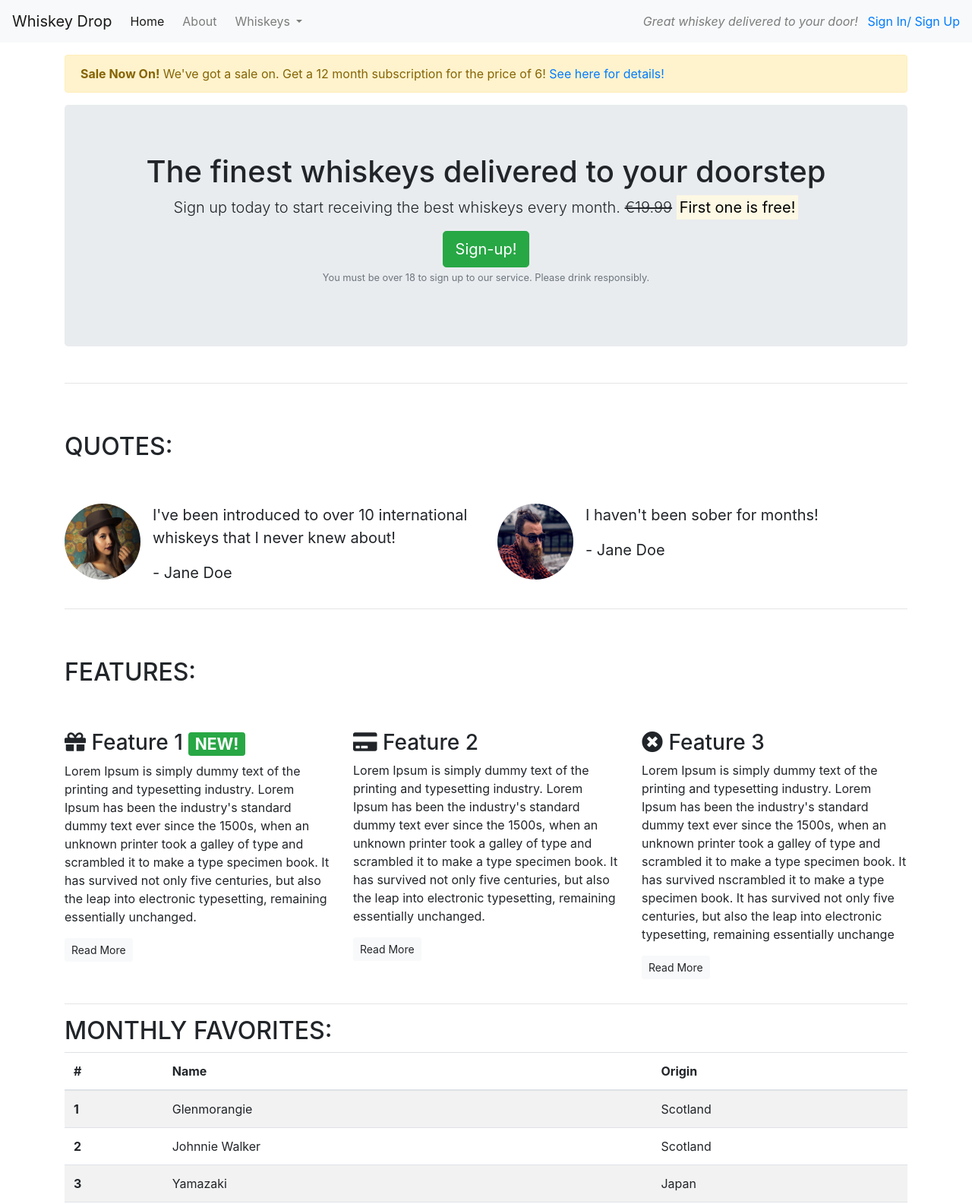
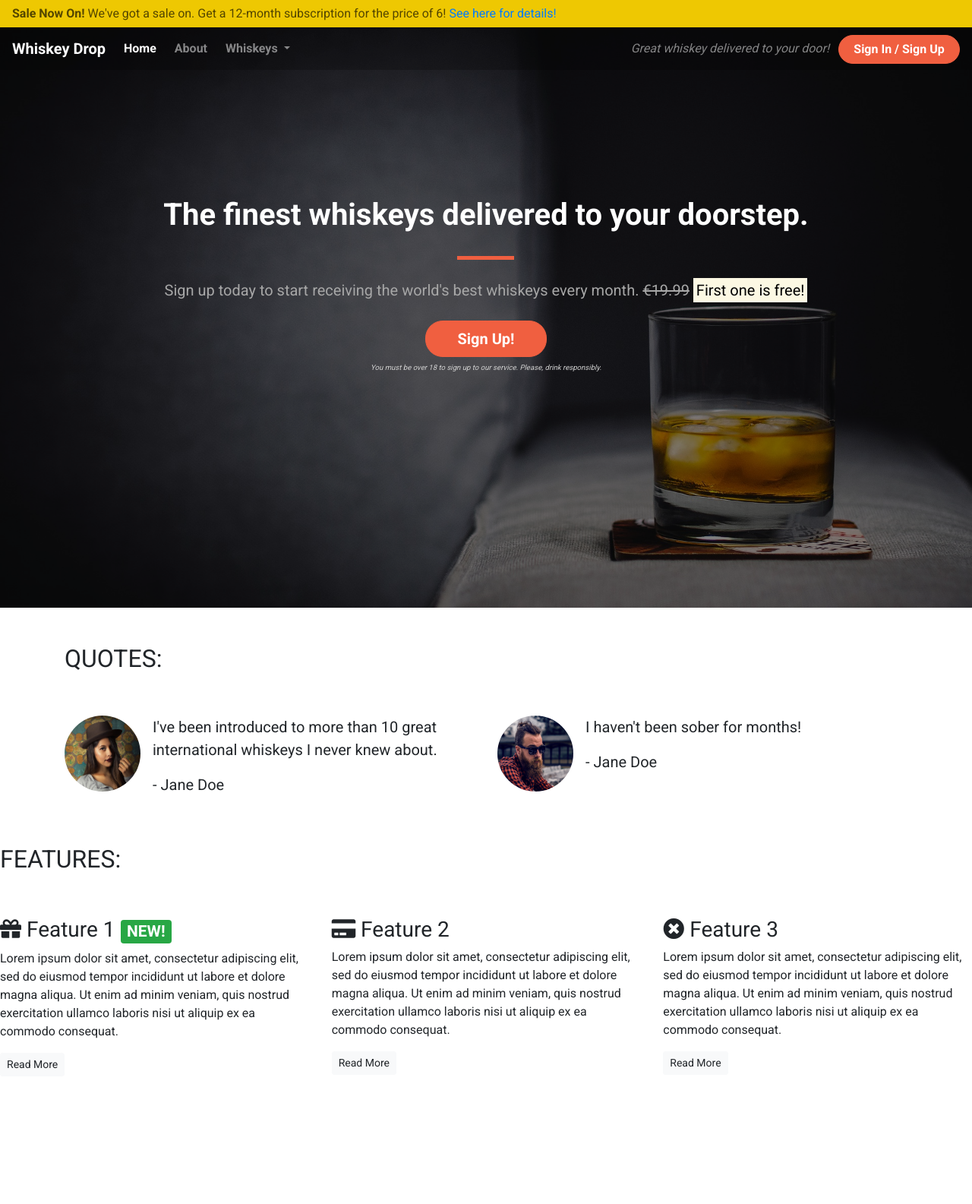
Before and after one commit to sian504/bootstrap-practice, a plain HTML site: page index.html in a window 1280 px wide. Shown: the top 1585 px of the page at 76% size. After the commit the page ends 1433 px from the top, so only its background shows below. Drawn offline with nearby package versions, Linux system fonts and the light colour scheme.

Commit message:
feat: added containers and further styling

```diff
--- /dev/null
+++ b/css/style.css
@@ -0,0 +1,139 @@
+body {
+    font-family: 'Roboto', sans-serif;
+}
+
+.alert-container .col-12 {
+    padding-left: 0;
+    padding-right: 0;
+}
+
+.site-wide-alert {
+    color: #544600;
+    background-color: #eec802;
+    border-color: #eec802;
+    padding: 5px 15px;
+    margin-bottom: 0;
+    border: 1px solid transparent;
+    border-radius: 0;
+}
+
+
+.callout-container {
+    height: 100vh;
+
+    background: url('../images/whiskey-background.jpg') no-repeat bottom right fixed;
+    -webkit-background-size: cover;
+    -moz-background-size: cover;
+    -o-background-size: cover;
+    background-size: cover;
+
+    display: flex;
+    align-items: center;
+    justify-content: center;
+
+    position: relative;
+}
+
+.opaque-overlay {
+    position: absolute;
+    top: 0;
+    left: 0;
+    height: 100%;
+    width: 100%;
+    background-color: rgba(0, 0, 0, 0.5);
+}
+
+/* Navbar */
+
+.navalert-container {
+    position: absolute;
+    top: 0;
+    left: 0;
+    z-index: 1;
+    padding-left: 0;
+    padding-right: 0;
+}
+
+.navbar {
+    margin-bottom: 0;
+    width: 100%;
+    background-color: rgba(0, 0, 0, .25);
+    border: 0;
+}
+
+.navbar .navbar-toggler {
+    border: 0;
+}
+
+.navbar .navbar-brand {
+    font-weight: bold;
+}
+
+.navbar .navbar-nav a {
+    font-weight: bold;
+}
+
+
+/* Jumbotron */
+
+.jumbotron {
+    background-color: transparent;
+}
+
+.jumbotron h1 {
+    color: white;
+    font-weight: bold;
+    margin-bottom: 30px;
+    color: white;
+}
+
+.jumbotron .lead {
+    color: #a7a7a7;
+    margin: 25px 0;
+}
+
+.jumbotron small {
+    font-size: 60%;
+    font-style: italic;
+    color: #d0d0d0;
+}
+
+/* Block dividers */
+
+.block-divider {
+    width: 75px;
+    height: 5px;
+    border: 0;
+    background-color: #444;
+}
+
+.block-divider--orange {
+    background-color: #f05f40;
+}
+
+.block-divider--short {
+    width: 35px;
+}
+
+/* Buttons */
+
+.btn--cta {
+    font-weight: bold;
+    border-radius: 23px;
+    width: 160px;
+}
+
+.btn--red {
+    color: white;
+    background-color: #f05f40;
+    border-color: #f05f40;
+}
+
+.btn--red:hover,
+.btn--red:active,
+.btn--red:focus,
+.btn--red:active:focus {
+    background-color: #df4929;
+    border-color: #df4929;
+    color: white;
+}
--- a/index.html
+++ b/index.html
@@ -1,28 +1,43 @@
 <!DOCTYPE html>
-<html lang="en">
+<html lang="en-us">
+
 <head>
-    <link rel="stylesheet" href="https://stackpath.bootstrapcdn.com/bootstrap/4.1.3/css/bootstrap.min.css"
-        integrity="sha384-MCw98/SFnGE8fJT3GXwEOngsV7Zt27NXFoaoApmYm81iuXoPkFOJwJ8ERdknLPMO" crossorigin="anonymous">
-    <link rel="stylesheet" href="https://use.fontawesome.com/releases/v5.6.1/css/all.css" integrity="sha384-gfdkjb5BdAXd+lj+gudLWI+BXq4IuLW5IT+brZEZsLFm++aCMlF1V92rMkPaX4PP" crossorigin="anonymous">
-    <meta charset="UTF-8">
-    <meta http-equiv="X-UA-Compatible" content="IE=edge">
+    <meta charset="utf-8">
+    <title>Whiskey Drop | Taste a new whiskey every month</title>
     <meta name="viewport" content="width=device-width, initial-scale=1.0">
-    <title>Whiskey Drop | Taste a new whiskey every month</title>
+    <link rel="stylesheet" href="https://maxcdn.bootstrapcdn.com/bootstrap/4.1.3/css/bootstrap.min.css">
+    <link rel="stylesheet" href="https://use.fontawesome.com/releases/v5.6.1/css/all.css"
+        integrity="sha384-gfdkjb5BdAXd+lj+gudLWI+BXq4IuLW5IT+brZEZsLFm++aCMlF1V92rMkPaX4PP" crossorigin="anonymous">
+    <link href="https://fonts.googleapis.com/css?family=Roboto:400,700" rel="stylesheet">
+    <link rel="stylesheet" href="css/style.css" type="text/css" />
 </head>
+
 <body>
-    <nav class="navbar navbar-light bg-light navbar-expand-sm">
+    <div class="container-fluid navalert-container">
+        <div class="container-fluid alert-container">
+            <div class="row d-none d-sm-block">
+                <div class="col-12">
+                    <div class="site-wide-alert alert alert-warning">
+                        <strong>Sale Now On!</strong> We've got a sale on. Get a 12-month subscription for the price of
+                        6! <a href="">See here for details!</a>
+                    </div>
+                </div>
+            </div>
+        </div>
+        <nav class="navbar navbar-dark navbar-expand-sm">
+            <a href="/" class="navbar-brand">Whiskey Drop</a>
+
             <button class="navbar-toggler ml-auto" type="button" data-toggle="collapse" data-target="#navbarNavDropdown"
                 aria-controls="navbarNavDropdown" aria-expanded="false" aria-label="Toggle navigation">
                 <span class="navbar-toggler-icon"></span></button>
 
             <div class="collapse navbar-collapse" id="navbarNavDropdown">
-            <a href="/" class="navbar-brand">Whiskey Drop</a>
                 <ul class="navbar-nav mr-auto">
                     <li class="active nav-item mr-2"><a class="nav-link" href="/">Home</a></li>
                     <li class="nav-item mr-2"><a class="nav-link" href="/about">About</a></li>
-                <li class="nav-item-dropdown">
-                    <a class="nav-link dropdown-toggle" href="#" id="navbarDropdownMenuLink" role="button" data-toggle="dropdown"
-                        aria-haspopup="true" aria-expanded="false">
+                    <li class="nav-item dropdown">
+                        <a class="nav-link dropdown-toggle" href="#" id="navbarDropdownMenuLink" role="button"
+                            data-toggle="dropdown" aria-haspopup="true" aria-expanded="false">
                             Whiskeys
                         </a>
                         <div class="dropdown-menu" aria-labelledby="navbarDropdownMenuLink">
@@ -32,41 +47,42 @@
                             <a class="dropdown-item" href="#">American</a>
                         </div>
                     </li>
-                <li class="nav-item mr-2 d-block d-sm-none"><a class="nav-link" href="/login">Sign In/ Sign Up</a></li>
+
+                    <li class="nav-item mr-2 d-block d-sm-none"><a class="nav-link" href="/login">Sign In / Sign Up</a>
+                    </li>
                 </ul>
             </div>
             <div class="d-none d-md-block">
                 <p class="navbar-text my-auto mr-2"><i>Great whiskey delivered to your door!</i></p>
-        <a href="/login">Sign In/ Sign Up</a>
+                <a href="/login" class="btn btn--cta btn--red">Sign In / Sign Up</a>
             </div>
         </nav>
-    <article class="container mt-3">
-        <div class="row d-none d-md-block">
-            <div class="col-12">
-                <div class="alert alert-warning">
-                    <strong>Sale Now On!</strong> We've got a sale on. Get a 12 month subscription for the price of
-                    6! <a href="">See here for details!</a>
     </div>
-            </div>
-        </div>
-        <!--Callout-->
+    <div class="container-fluid callout-container">
+        <!-- Callout -->
+        <div class="opaque-overlay">&nbsp;</div>
         <div class="row">
             <div class="col-12">
                 <section class="callout jumbotron text-center">
-                <h1>The finest whiskeys delivered to your doorstep</h1>
-                <p class="lead">Sign up today to start receiving the best whiskeys every month.
+                    <h1 class="jumbotron-header">The finest whiskeys delivered to your doorstep.</h1>
+                    <hr class="block-divider block-divider--orange">
+                    <p class="lead">Sign up today to start receiving the world's best whiskeys every month.
                         <s class="d-none d-sm-inline">€19.99</s>
                         <span class="d-inline d-sm-none"><br></span>
-                <strong><mark>First one is free!</mark></strong></p>
-                <button class="btn btn-success btn-lg" data-toggle="modal" data-target="#signUpModal">Sign-up!</button>
-                <p class="text-muted"><small>You must be over 18 to sign up to our service. Please drink responsibly.</small></p>
+                        <strong><mark>First one is free!</mark></strong>
+                    </p>
+                    <button class="btn btn-lg btn--cta btn--red" data-toggle="modal" data-target="#signUpModal">Sign
+                        Up!</button>
+                    <p class="text-muted"><small>You must be over 18 to sign up to our service. Please, drink
+                            responsibly.</small></p>
                 </section>
             </div>
         </div>
-        <!--/Callout-->
-        <hr>
+        <!-- /.callout -->
+    </div>
 
-        <!--Quotes-->
+    <!-- Quotes -->
+    <div class="container quotes-container">
         <section class="quotes">
             <div class="row">
                 <div class="col-12 my-5">
@@ -77,12 +93,12 @@
                 <div class="col-12 col-md-6">
                     <div class="media">
                         <div class="d-none d-sm-block">
-                            <img src="images/girl-image.png" alt="" class="rounded-circle mr-3" height="100" width="100">
+                            <img src="images/girl-image.png" class="rounded-circle mr-3" height=100 width=100>
                         </div>
                         <div class="media-body">
                             <blockquote class="blockquote">
-                            <p>I've been introduced to over 10 international whiskeys that I never
-                                knew about! </p>
+                                <p>I've been introduced to more than 10 great international whiskeys I never knew about.
+                                </p>
                                 <p>- Jane Doe</p>
                             </blockquote>
                         </div>
@@ -91,19 +107,23 @@
                 <div class="col-12 col-md-6">
                     <div class="media">
                         <div class="d-none d-sm-block">
-                            <img src="images/guy-image.png" alt="" class="rounded-circle mr-3" height="100" width="100">
+                            <img src="images/guy-image.png" class="rounded-circle mr-3" height=100 width=100>
                         </div>
+                        <div class="media-body">
                             <blockquote class="blockquote">
                                 <p>I haven't been sober for months!</p>
                                 <p>- Jane Doe</p>
                             </blockquote>
                         </div>
                     </div>
+                </div>
+            </div>
         </section>
-        <!--/Quotes-->
-        <hr>
+        <!-- /.quotes -->
+    </div>
 
-        <!--Features-->
+    <!-- Features -->
+    <div class="features-container">
         <section class="features">
             <div class="row">
                 <div class="col-12 my-5">
@@ -113,90 +133,42 @@
             <div class="row">
                 <div class="col-12 col-md-6 col-lg-4">
                     <div class="feature">
-                        <h3><i class="fas fa-gift d-none d-sm-inline"></i> Feature 1 <span class="badge badge-success">NEW!</span></h3>
-                        <p>Lorem Ipsum is simply dummy text of the printing and typesetting industry. Lorem Ipsum has been the industry's standard
-                        dummy text ever since the 1500s, when an unknown printer took a galley of type and scrambled it to make a type specimen
-                        book. It has survived not only five centuries, but also the leap into electronic typesetting, remaining essentially
-                        unchanged.</p>
+                        <h3><i class="fas fa-gift d-none d-sm-inline"></i> Feature 1 <span
+                                class="badge badge-success">NEW!</span></h3>
+                        <p>Lorem ipsum dolor sit amet, consectetur adipiscing elit, sed do eiusmod tempor incididunt ut
+                            labore et dolore magna aliqua. Ut enim ad minim veniam, quis nostrud exercitation ullamco
+                            laboris nisi ut aliquip ex ea commodo consequat.</p>
                         <p><a class="btn btn-sm btn-light" href="">Read More</a></p>
                     </div>
                 </div>
                 <div class="col-12 col-md-6 col-lg-4">
                     <div class="feature">
                         <h3><i class="fas fa-credit-card d-none d-sm-inline"></i> Feature 2</h3>
-                        <p>Lorem Ipsum is simply dummy text of the printing and typesetting industry. Lorem Ipsum has been the industry's standard
-                        dummy text ever since the 1500s, when an unknown printer took a galley of type and scrambled it to make a type specimen
-                        book. It has survived not only five centuries, but also the leap into electronic typesetting, remaining essentially
-                        unchanged.</p>
+                        <p>Lorem ipsum dolor sit amet, consectetur adipiscing elit, sed do eiusmod tempor incididunt ut
+                            labore et dolore magna aliqua. Ut enim ad minim veniam, quis nostrud exercitation ullamco
+                            laboris nisi ut aliquip ex ea commodo consequat.</p>
                         <p><a class="btn btn-sm btn-light" href="">Read More</a></p>
                     </div>
                 </div>
                 <div class="col-12 d-md-none d-lg-block col-lg-4">
                     <div class="feature">
                         <h3><i class="fas fa-times-circle d-none d-sm-inline"></i> Feature 3</h3>
-                        <p>Lorem Ipsum is simply dummy text of the printing and typesetting industry. Lorem Ipsum has been the industry's standard
-                        dummy text ever since the 1500s, when an unknown printer took a galley of type and scrambled it to make a type specimen
-                        book. It has survived nscrambled it to make a type specimen
-                        book. It has survived not only five centuries, but also the leap into electronic typesetting, remaining essentially
-                        unchange</p>
+                        <p>Lorem ipsum dolor sit amet, consectetur adipiscing elit, sed do eiusmod tempor incididunt ut
+                            labore et dolore magna aliqua. Ut enim ad minim veniam, quis nostrud exercitation ullamco
+                            laboris nisi ut aliquip ex ea commodo consequat.</p>
                         <p><a class="btn btn-sm btn-light" href="">Read More</a></p>
                     </div>
                 </div>
             </div>
         </section>
-        <!--/Features-->
-        <hr>
-
-        <!--Monthly favorites-->
-        <section class="monthly-favourites">
-            <h2 class="text-uppercase">Monthly favorites:</h2>
-            <table class="table table-striped">
-                <thead>
-                    <tr>
-                        <th scope="col">#</th>
-                        <th scope="col">Name</th>
-                        <th scope="col">Origin</th>
-                    </tr>
-                </thead>
-                <tbody>
-                    <tr>
-                        <th scope="row">1</th>
-                        <td>Glenmorangie</td>
-                        <td>Scotland</td>
-                    </tr>
-                    <tr>
-                        <th scope="row">2</th>
-                        <td>Johnnie Walker</td>
-                        <td>Scotland</td>
-                    </tr>
-                    <tr>
-                        <th scope="row">3</th>
-                        <td>Yamazaki</td>
-                        <td>Japan</td>
-                    </tr>
-                    <tr>
-                        <th scope="row">4</th>
-                        <td>Knappoggue Castle</td>
-                        <td>Ireland</td>
-                    </tr>
-                    <tr>
-                        <th scope="row">5</th>
-                        <td>Monkey Shoulder</td>
-                        <td>USA</td>
-                    </tr>
-                </tbody>
-            </table>
-        </section>
-        <!--/Monthly favorites-->
-        <hr>
-
-    </article>
+        <!-- /.features -->
+    </div>
 
     <div class="modal" tabindex="-1" role="dialog" id="signUpModal">
         <div class="modal-dialog" role="document">
             <div class="modal-content">
                 <div class="modal-header">
-                <h5 class="modal-title">Sign Up To Whiskey Drop</h5>
+                    <h5 class="modal-title">Sign Up To Whiskey Drop!</h5>
                     <button type="button" class="close" data-dismiss="modal" aria-label="Close">
                         <span aria-hidden="true">&times;</span>
                     </button>
@@ -205,8 +177,10 @@
                     <form>
                         <div class="form-group">
                             <label for="exampleInputEmail1">Email address</label>
-                <input type="email" class="form-control" id="exampleInputEmail1" aria-describedby="emailHelp" placeholder="Enter email">
-                <small id="emailHelp" class="form-text text-muted">We'll never share your email with anyone else.</small>
+                            <input type="email" class="form-control" id="exampleInputEmail1"
+                                aria-describedby="emailHelp" placeholder="Enter email">
+                            <small id="emailHelp" class="form-text text-muted">We'll never share your email with anyone
+                                else.</small>
                         </div>
                         <div class="form-group">
                             <label for="password">Password</label>
@@ -214,7 +188,8 @@
                         </div>
                         <div class="form-group">
                             <label for="repeatPassword">Repeat Password</label>
-                <input type="password" class="form-control" id="repeatPassword" placeholder="Repeat Password">
+                            <input type="password" class="form-control" id="repeatPassword"
+                                placeholder="Repeat Password">
                         </div>
                         <button type="submit" class="btn btn-success">Submit</button>
                     </form>
@@ -223,9 +198,15 @@
         </div>
     </div>
 
-    <script src="https://code.jquery.com/jquery-3.3.1.slim.min.js" integrity="sha384-q8i/X+965DzO0rT7abK41JStQIAqVgRVzpbzo5smXKp4YfRvH+8abtTE1Pi6jizo" crossorigin="anonymous"></script>
-    <script src="https://cdnjs.cloudflare.com/ajax/libs/popper.js/1.14.3/umd/popper.min.js" integrity="sha384-ZMP7rVo3mIykV+2+9J3UJ46jBk0WLaUAdn689aCwoqbBJiSnjAK/l8WvCWPIPm49" crossorigin="anonymous"></script>
-    <script src="https://stackpath.bootstrapcdn.com/bootstrap/4.1.3/js/bootstrap.min.js" integrity="sha384-ChfqqxuZUCnJSK3+MXmPNIyE6ZbWh2IMqE241rYiqJxyMiZ6OW/JmZQ5stwEULTy" crossorigin="anonymous"></script>
+    <script src="https://code.jquery.com/jquery-3.3.1.slim.min.js"
+        integrity="sha384-q8i/X+965DzO0rT7abK41JStQIAqVgRVzpbzo5smXKp4YfRvH+8abtTE1Pi6jizo"
+        crossorigin="anonymous"></script>
+    <script src="https://cdnjs.cloudflare.com/ajax/libs/popper.js/1.14.3/umd/popper.min.js"
+        integrity="sha384-ZMP7rVo3mIykV+2+9J3UJ46jBk0WLaUAdn689aCwoqbBJiSnjAK/l8WvCWPIPm49"
+        crossorigin="anonymous"></script>
+    <script src="https://stackpath.bootstrapcdn.com/bootstrap/4.1.3/js/bootstrap.min.js"
+        integrity="sha384-ChfqqxuZUCnJSK3+MXmPNIyE6ZbWh2IMqE241rYiqJxyMiZ6OW/JmZQ5stwEULTy"
+        crossorigin="anonymous"></script>
+</body>
 
-</body>
 </html>
```
Also changed, not shown: images/whiskey-background.jpg (added). Lines whose indentation alone changed are shown as unchanged.
